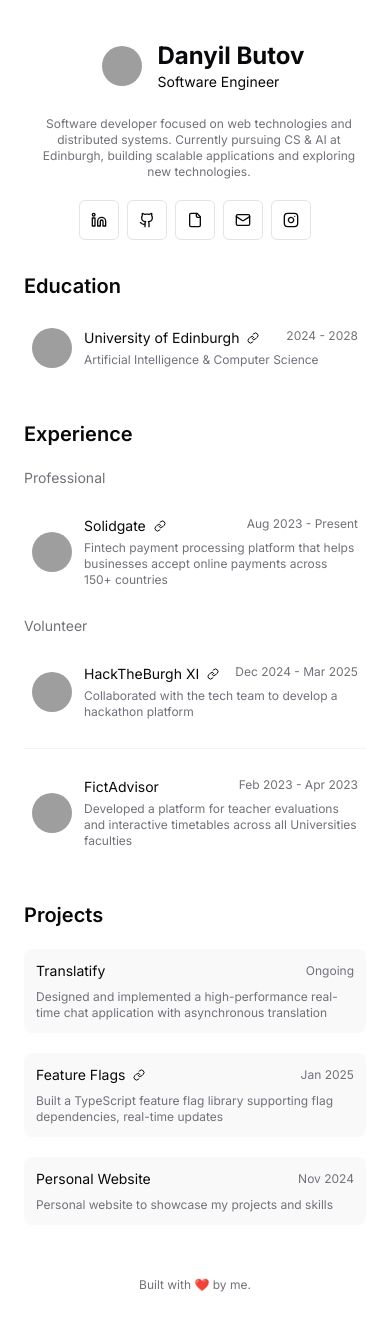
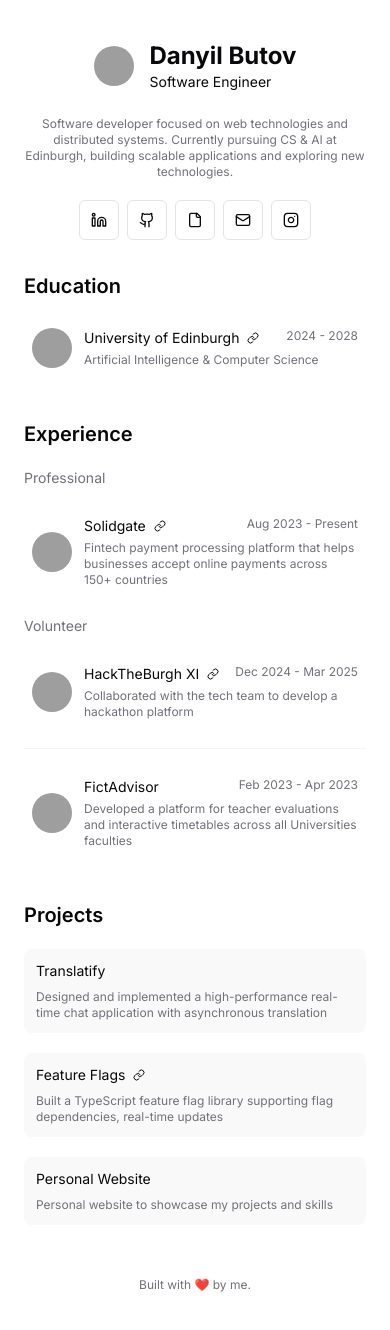
Before and after one commit to HJyup/hjyup-personal-page, a Next.js app: page / in a window 390 px wide. Shown: the top 1330 px of the page. Built offline with nearby package versions, Linux system fonts and the light colour scheme; grey boxes are pictures that could not be loaded.

Commit message:
fix: some fixes

```diff
--- a/src/components/module/main-header.tsx
+++ b/src/components/module/main-header.tsx
@@ -2,8 +2,8 @@ import { Avatar, AvatarFallback, AvatarImage } from '../ui';
 
 const MainHeader = () => {
   return (
-    <div className="flex flex-col items-center md:items-start gap-4 pl-2">
-      <div className="flex items-center gap-4 pl-2">
+    <div className="flex flex-col items-center md:items-start gap-4 md:pl-2">
+      <div className="flex items-center gap-4 md:pl-2">
         <Avatar className="h-10 w-10 md:h-11 md:w-11">
           <AvatarImage src="https://github.com/hjYup.png" />
           <AvatarFallback>DB</AvatarFallback>
--- a/src/components/module/section.tsx
+++ b/src/components/module/section.tsx
@@ -66,13 +66,10 @@ const ProjectItem = ({ item }: { item: ProjectSection }) => {
     >
       <div className="flex flex-col gap-2 bg-muted/50 p-3 rounded-lg w-full hover:bg-muted/70 transition-colors">
         <div className="flex items-center justify-between">
-          <div className="text-sm flex items-center gap-2">
+          <div className="text-sm md:text-base flex items-center gap-2">
             {item.title}
             {item.href && <LinkIcon className="w-3 h-3" />}
           </div>
-          {item.date && (
-            <div className="text-xs text-muted-foreground">{item.date}</div>
-          )}
         </div>
         <div className="text-xs text-muted-foreground">{item.subtitle}</div>
       </div>
--- a/src/const/sections/project.ts
+++ b/src/const/sections/project.ts
@@ -1,7 +1,6 @@
 export interface ProjectSection {
   title: string;
   subtitle: string;
-  date?: string;
   href?: string;
 }
 
@@ -10,19 +9,16 @@ const PROJECTS: ProjectSection[] = [
     title: 'Translatify',
     subtitle:
       'Designed and implemented a high-performance real-time chat application with asynchronous translation',
-    date: 'Ongoing',
   },
   {
     title: 'Feature Flags',
     href: 'https://github.com/matt-west/feature-flags',
     subtitle:
       'Built a TypeScript feature flag library supporting flag dependencies, real-time updates',
-    date: 'Jan 2025',
   },
   {
     title: 'Personal Website',
     subtitle: 'Personal website to showcase my projects and skills',
-    date: 'Nov 2024',
   },
 ];
 
```
